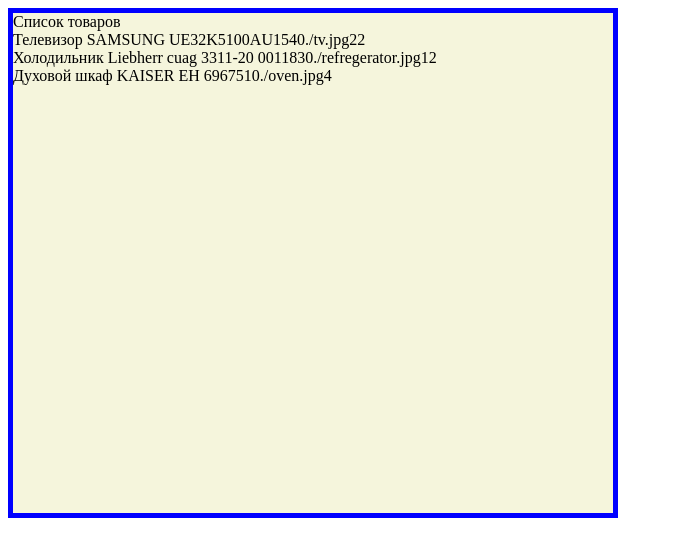
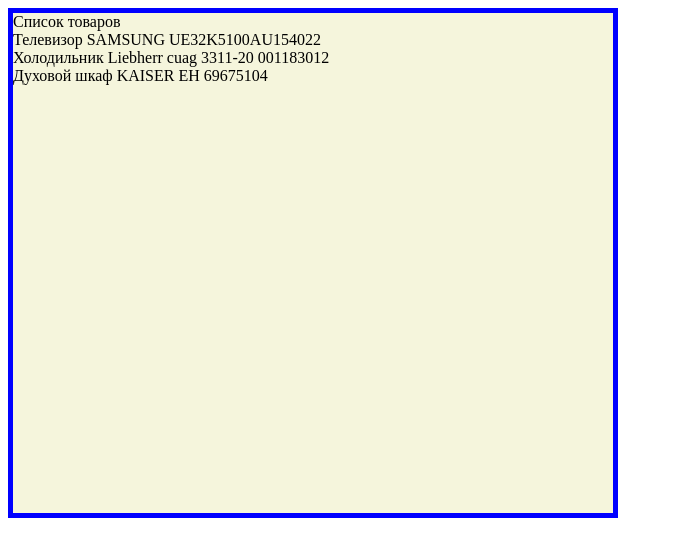
Before and after one commit to nadezhdagorenok/FD3-GORENOK, a plain HTML site: page ishop/index.html in a window 1280 px wide. Shown: the whole page, without its empty margins (0-673 px from the left). Drawn offline with nearby package versions, Linux system fonts and the light colour scheme.

Commit message:
changing url photo

```diff
--- a/ishop/index.html
+++ b/ishop/index.html
@@ -17,9 +17,9 @@
 
     var titleText='Список товаров';
     var listProducts=[
-      {product:'Телевизор SAMSUNG UE32K5100AU',code:'tv', price: 1540, href: "./tv.jpg", count:22},
-      {product:'Холодильник Liebherr cuag 3311-20 001',code:'rvg', price: 1830, href: "./refregerator.jpg", count:12},
-      {product:'Духовой шкаф KAISER EH 6967',code:'oven', price: 510, href: "./oven.jpg", count:4}
+      {product:'Телевизор SAMSUNG UE32K5100AU',code:'tv', price: 1540, url: "", count:22},
+      {product:'Холодильник Liebherr cuag 3311-20 001',code:'rvg', price: 1830, url: "", count:12},
+      {product:'Духовой шкаф KAISER EH 6967',code:'oven', price: 510, url: "", count:4}
     ];
 
     ReactDOM.render(
--- a/ishop/ishop.js
+++ b/ishop/ishop.js
@@ -20,7 +20,7 @@
         React.DOM.div({key:v.code,className:'Products'},
           React.DOM.span({className:'Product'},v.product),
           React.DOM.span({className:'Price'},v.price),
-          React.DOM.span({className:'Photo'},v.href),
+          React.DOM.span({className:'Url'},v.url),
           React.DOM.span({className:'Count'},v.count),
 
         )
```
